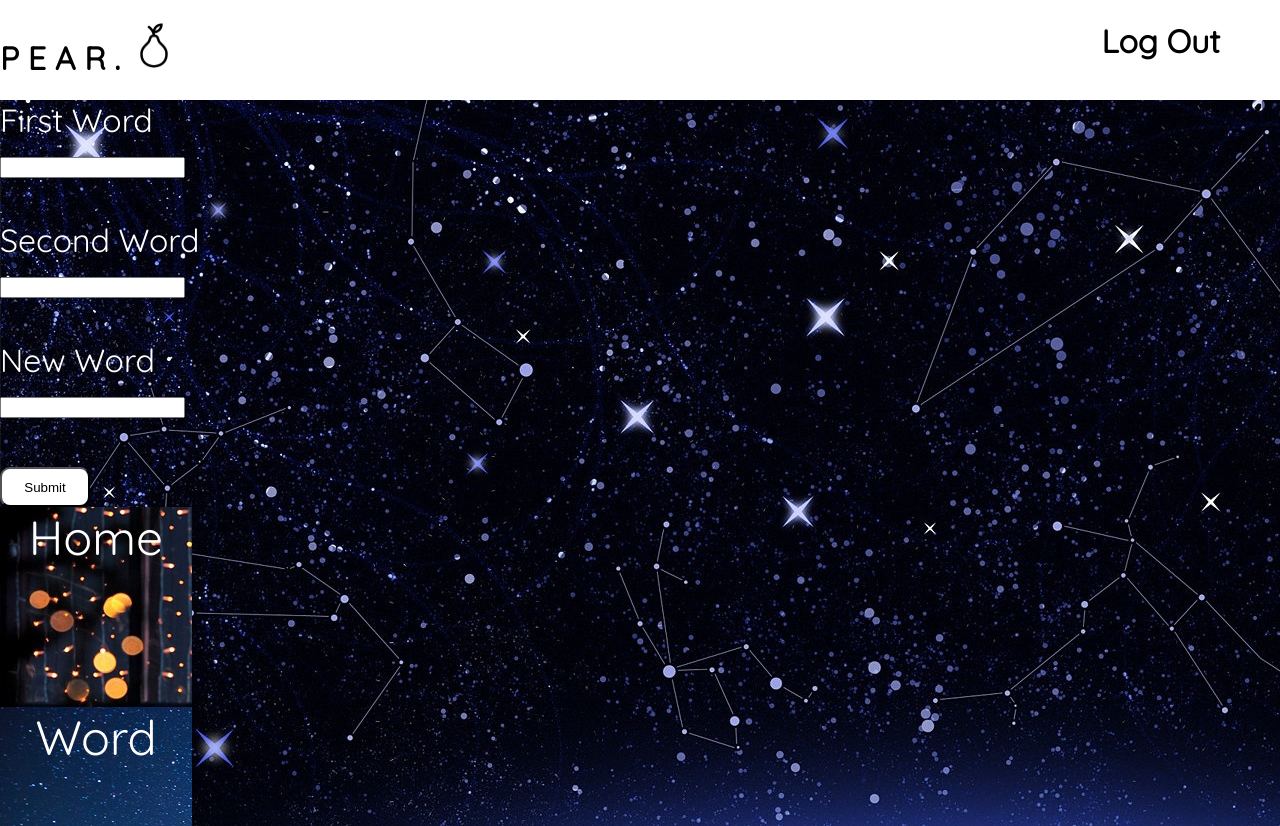
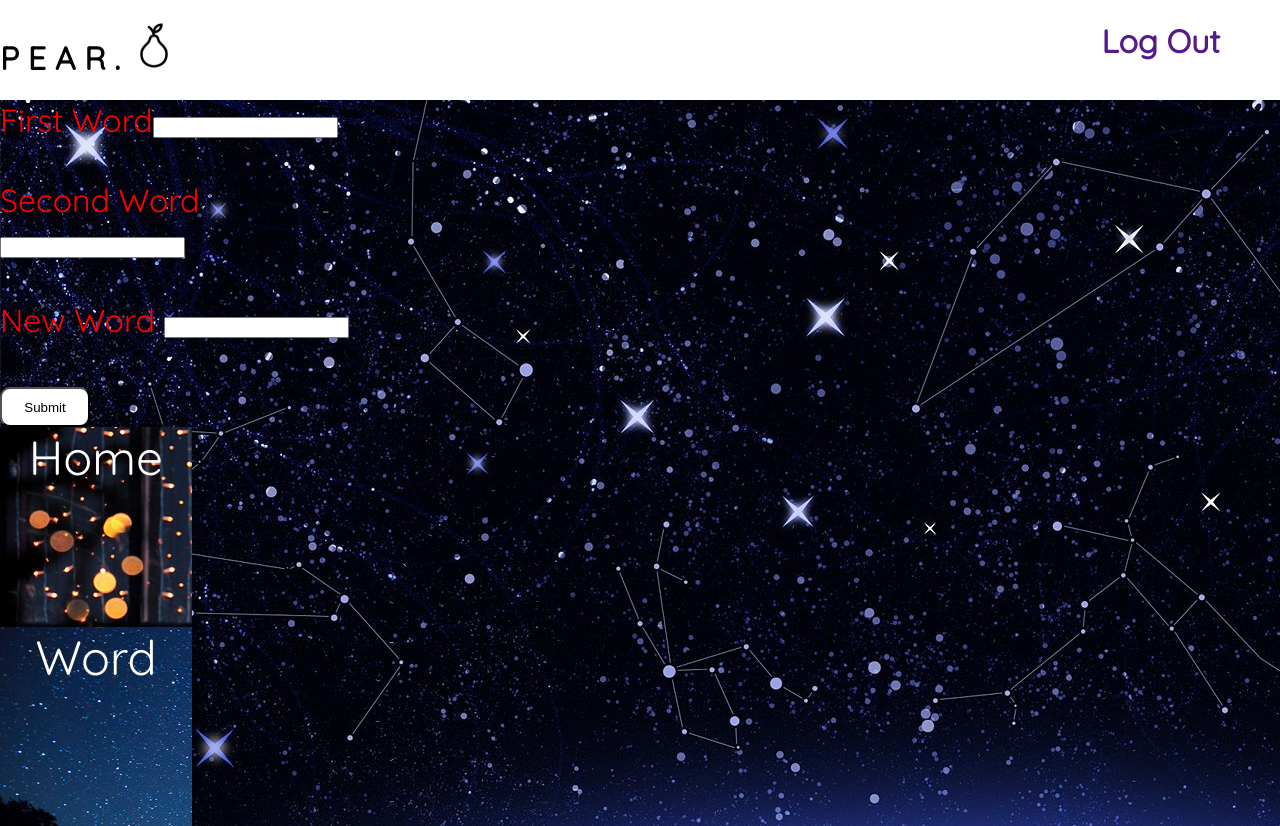
Before and after one commit to linhly2012/finalproject, a Python web app: template template/wordpage.html in a window 1280 px wide. Shown: the top 826 px of the page. Run offline with Jinja, Linux system fonts and the light colour scheme; the template is opened without the code that fills it, so the values that code supplies are empty; some libraries are stand-ins or nearby versions.

Commit message:
wordpage style updated 4

```diff
--- a/style/word_page.css
+++ b/style/word_page.css
@@ -24,15 +24,15 @@ body{
 #mynetwork{
   width: 80%;
   height: 80%;
-
   float: right;
 }
 
 /*form section style */
 #wordinsert{
   float: right;
-  padding-right: 974px;
+  padding-right: 905px;
   font-size: 2em;
+  color: red;
 }
 
 #forminsidemenu{
@@ -47,7 +47,7 @@ h1{   /*style for header 1. Display everything in line*/
 #signout{   /*style the sign out function*/
   position: absolute;
   right: 60px;
-  color: white;
+  color: blue;
 }
 
 #sec1 {
--- a/template/wordpage.html
+++ b/template/wordpage.html
@@ -24,7 +24,7 @@
 <body>
   <header>
     <h1>  P E A R . <img src='style/pearicon.png' width=50px height=49px></h1>
-    <h1 id='signout'><a href="{{ signout_url }}"><font color="black">Log Out</font></a></h1>
+    <h1 id='signout'><a href="{{ signout_url }}">Log Out</a></h1>
   </header>
 <!--Side Bar Menu-->
 
```
Lines whose indentation alone changed are shown as unchanged.
